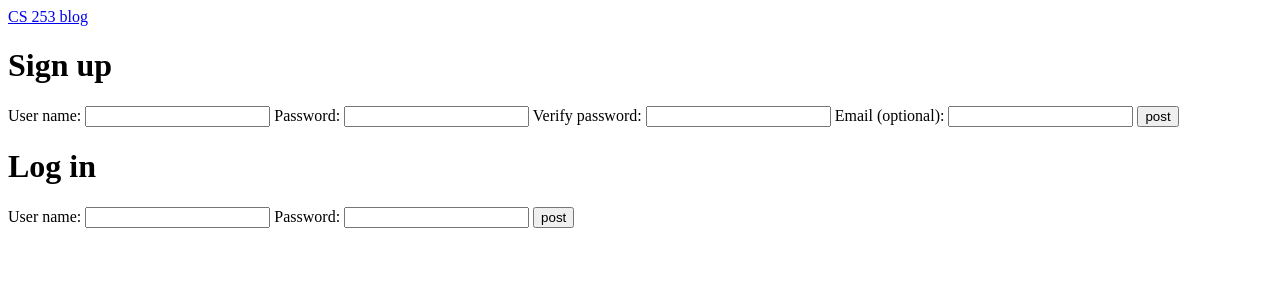
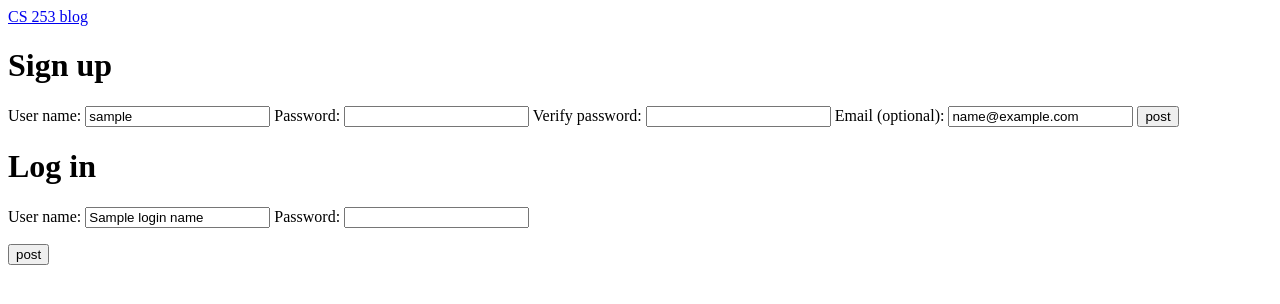
Before and after one commit to theshannonclark/udacity-blog, a Python web app: template templates/auth.html in a window 1280 px wide. Shown: the top 304 px of the page. Run offline with Jinja, Linux system fonts and the light colour scheme; the template is opened without the code that fills it: most values are stand-ins (such as "Sample title", 1, 10 or a date in 2020).

Commit message:
Fix log in and sign up forms
Added ids to input elements. Changed names of inputs in
log in form. Added space for log in error message. Changed
inputs to repopulate with data after log in or sign up error.

```diff
--- a/templates/auth.html
+++ b/templates/auth.html
@@ -6,16 +6,16 @@
 
 <form method="post">
   <label for="username">User name: </label>
-  <input type="text" name="username"/>
+  <input type="text" id="username" name="username" value="{{username}}"/>
 
-  <label for="username">Password: </label>
-  <input type="password" name="password"/>
+  <label for="password">Password: </label>
+  <input type="password" id="password" name="password"/>
 
-  <label for="username">Verify password:</label>
-  <input type="password" name="password-verify"/>
+  <label for="verify">Verify password:</label>
+  <input type="password" id="verify" name="password-verify"/>
 
-  <label for="username">Email (optional): </label>
-  <input type="text" name="email"/>
+  <label for="email">Email (optional): </label>
+  <input type="text" id="email" name="email" value="{{email}}"/>
 
   <input type="submit" value="post"/>
 </form>
@@ -23,11 +23,13 @@
 <h1>Log in</h1>
 
 <form method="post">
-  <label for="username">User name: </label>
-  <input type="text" name="username"/>
+  <label for="login-name">User name: </label>
+  <input type="text" id="login-name" name="login-name" value="{{login_name}}"/>
 
-  <label for="username">Password: </label>
-  <input type="password" name="password"/>
+  <label for="login-password">Password: </label>
+  <input type="password" id="login-password" name="login-password"/>
+
+  <p>{{error_login}}</p>
 
   <input type="submit" value="post"/>
 </form>
```
